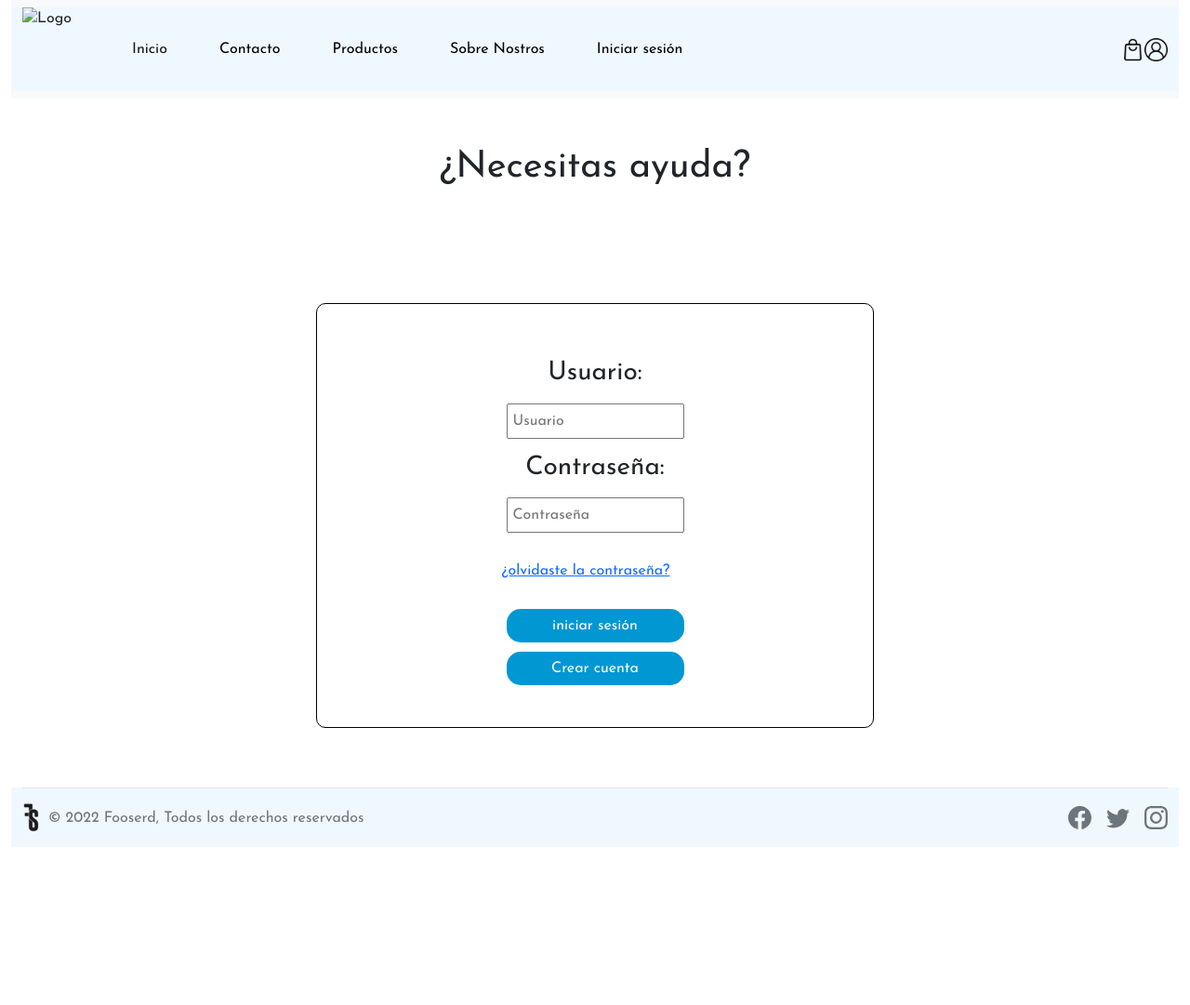
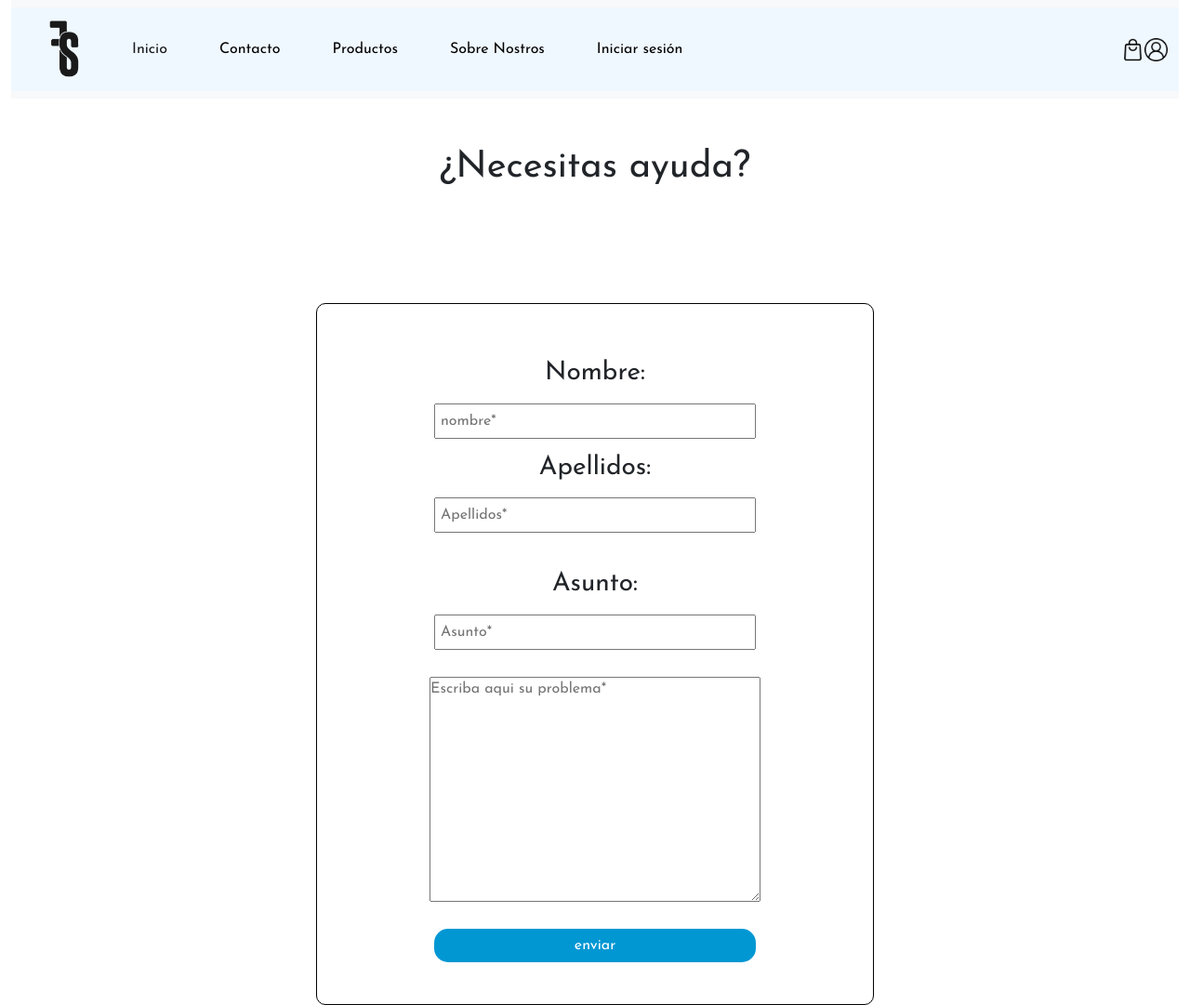
Before and after one commit to IamYisuSB/coderhouse-proyecto, a plain HTML site: page pages/contacto.html in a window 1280 px wide. Shown: the top 1081 px of the page at 93% size. Before the commit the page ends 935 px from the top, so only its background shows below. Drawn offline with nearby package versions, Linux system fonts and the light colour scheme.

Commit message:
se arreglaron errores

```diff
--- a/pages/contacto.html
+++ b/pages/contacto.html
@@ -14,7 +14,7 @@
 <body class="container-fluid">
     <nav class="navbar navbar-expand-lg bg-light navegador">
         <div class="container-fluid bg-color">
-            <img src="./assets/img/logo2.png" alt="Logo" width="90" height="90" class="d-inline-block align-text-top">
+            <img src="../assets/img/logo2.png" alt="Logo" width="90" height="90" class="d-inline-block align-text-top">
             <button class="navbar-toggler" type="button" data-bs-toggle="collapse" data-bs-target="#navbarNav"
                 aria-controls="navbarNav" aria-expanded="false" aria-label="Toggle navigation">
                 <span class="navbar-toggler-icon"></span>
@@ -51,17 +51,18 @@
             </div>
         </header>
         <main class="main">
-            <form action="login.php" method="get" enctype="multipart/form-data">
+            <form action="contact.php" method="get" enctype="multipart/form-data">
                 <fieldset class="caja__login">
                     <legend></legend>
                     <div class="login__info">
-                        <h3>Usuario:</h3>
-                        <input type="texto" name="Usuario" placeholder="Usuario" required>
-                        <h3>Contraseña:</h3>
-                        <input type="password" name="Contraseña" placeholder="Contraseña" required><br>
-                        <a href="#">¿olvidaste la contraseña?</a><br>
-                        <input class="btn" type="submit" value="iniciar sesión">
-                        <input class="btn" type="submit" value="Crear cuenta">
+                        <h3>Nombre:</h3>
+                        <input type="texto" name="nombre" placeholder="nombre*" required>
+                        <h3>Apellidos:</h3>
+                        <input type="texto" name="Apellidos" placeholder="Apellidos*" required><br>
+                        <h3>Asunto:</h3>
+                        <input type="texto" name="Asunto" placeholder="Asunto*" required><br>
+                        <textarea name="comentarios" rows="10" cols="40" placeholder="Escriba aqui su problema*" required></textarea><br>
+                        <input class="btn" type="submit" value="enviar">
 
                     </div>
                 </fieldset>
```
Also changed, not shown: pages/login.html (+1 -1 lines), pages/productos.html (+1 -1 lines), pages/sobreNosotros.html (+1 -1 lines).
